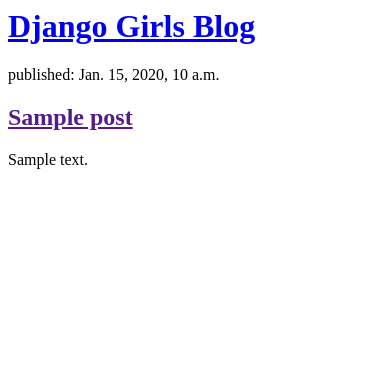
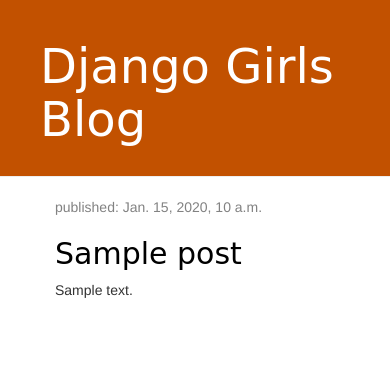
Before and after one commit to MalkaNessy/my-first-blog, a Django app: template blog/templates/blog/post_list.html in a window 390 px wide. Shown: the top 369 px of the page. Run offline with Django 3.2, Linux system fonts and the light colour scheme; the template is opened without the code that fills it: values that come from a table or form of the project are taken from there, others are empty; tables that the repository leaves empty hold one stand-in row (values such as "Sample post"); some libraries are stand-ins or nearby versions.

Commit message:
css created

```diff
--- /dev/null
+++ b/blog/static/css/blog.css
@@ -0,0 +1,47 @@
+.page-header {
+    background-color: #C25100;
+    /* background-color: yellow; */
+    margin-top: 0;
+    padding: 20px 20px 20px 40px;
+}
+
+.page-header h1, .page-header h1 a, .page-header h1 a:visited, .page-header h1 a:active {
+    color: #ffffff;
+    font-size: 36pt;
+    text-decoration: none;
+}
+
+.content {
+    margin-left: 40px;
+}
+
+h1, h2, h3, h4 {
+    font-family: 'Lobster', cursive;
+}
+
+.date {
+    color: #828282;
+}
+
+.save {
+    float: right;
+}
+
+.post-form textarea, .post-form input {
+    width: 100%;
+}
+
+.top-menu, .top-menu:hover, .top-menu:visited {
+    color: #ffffff;
+    float: right;
+    font-size: 26pt;
+    margin-right: 20px;
+}
+
+.post {
+    margin-bottom: 70px;
+}
+
+.post h2 a, .post h2 a:visited {
+    color: #000000;
+}
--- a/blog/templates/blog/post_list.html
+++ b/blog/templates/blog/post_list.html
@@ -1,30 +1,36 @@
+{% load static %}
 <html>
     <head>
         <title>Django Girls blog</title>
+        <link rel="stylesheet" href="//maxcdn.bootstrapcdn.com/bootstrap/3.2.0/css/bootstrap.min.css">
+        <link rel="stylesheet" href="//maxcdn.bootstrapcdn.com/bootstrap/3.2.0/css/bootstrap-theme.min.css">
+        <link rel="stylesheet" href="{% static 'css/blog.css' %}">
     </head>
     <body>
-        <div>
+        <div class="page-header">
             <h1><a href="/">Django Girls Blog</a></h1>
         </div>
-
-        {% for post in posts %}
+        <div class="content container">
+            <div class="row">
+                <div class="col-md-8">
+                    {% for post in posts %}
+                        <div class="post">
+                            <div class="date">
+                                <p>published: {{ post.published_date }}</p>
+                            </div>
+                            <h2><a href="">{{ post.title }}</a></h2>
+                            <p>{{ post.text|linebreaksbr }}</p>
+                        </div>
+                    {% endfor %}
+                </div>
+            </div>
+        </div>
+        <!-- {% for post in posts %}
             <div>
                 <p>published: {{ post.published_date }}</p>
                 <h2><a href="">{{ post.title }}</a></h2>
                 <p>{{ post.text|linebreaksbr }}</p>
             </div>
-        {% endfor %}
-        <!-- {{ posts }} -->
-        <!-- <div>
-            <p>published: 14.06.2014, 12:14</p>
-            <h2><a href="">My first post</a></h2>
-            <p>Aenean eu leo quam. Pellentesque ornare sem lacinia quam venenatis vestibulum. Donec id elit non mi porta gravida at eget metus. Fusce dapibus, tellus ac cursus commodo, tortor mauris condimentum nibh, ut fermentum massa justo sit amet risus.</p>
-        </div>
-
-        <div>
-            <p>published: 14.06.2014, 12:14</p>
-            <h2><a href="">My second post</a></h2>
-            <p>Aenean eu leo quam. Pellentesque ornare sem lacinia quam venenatis vestibulum. Donec id elit non mi porta gravida at eget metus. Fusce dapibus, tellus ac cursus commodo, tortor mauris condimentum nibh, ut f.</p>
-        </div> -->
+        {% endfor %} -->
     </body>
 </html>
```
Also changed, not shown: blog/templates/blog/base.html (added, +22 -0 lines), mysite/settings.py (line endings or trailing spaces).
